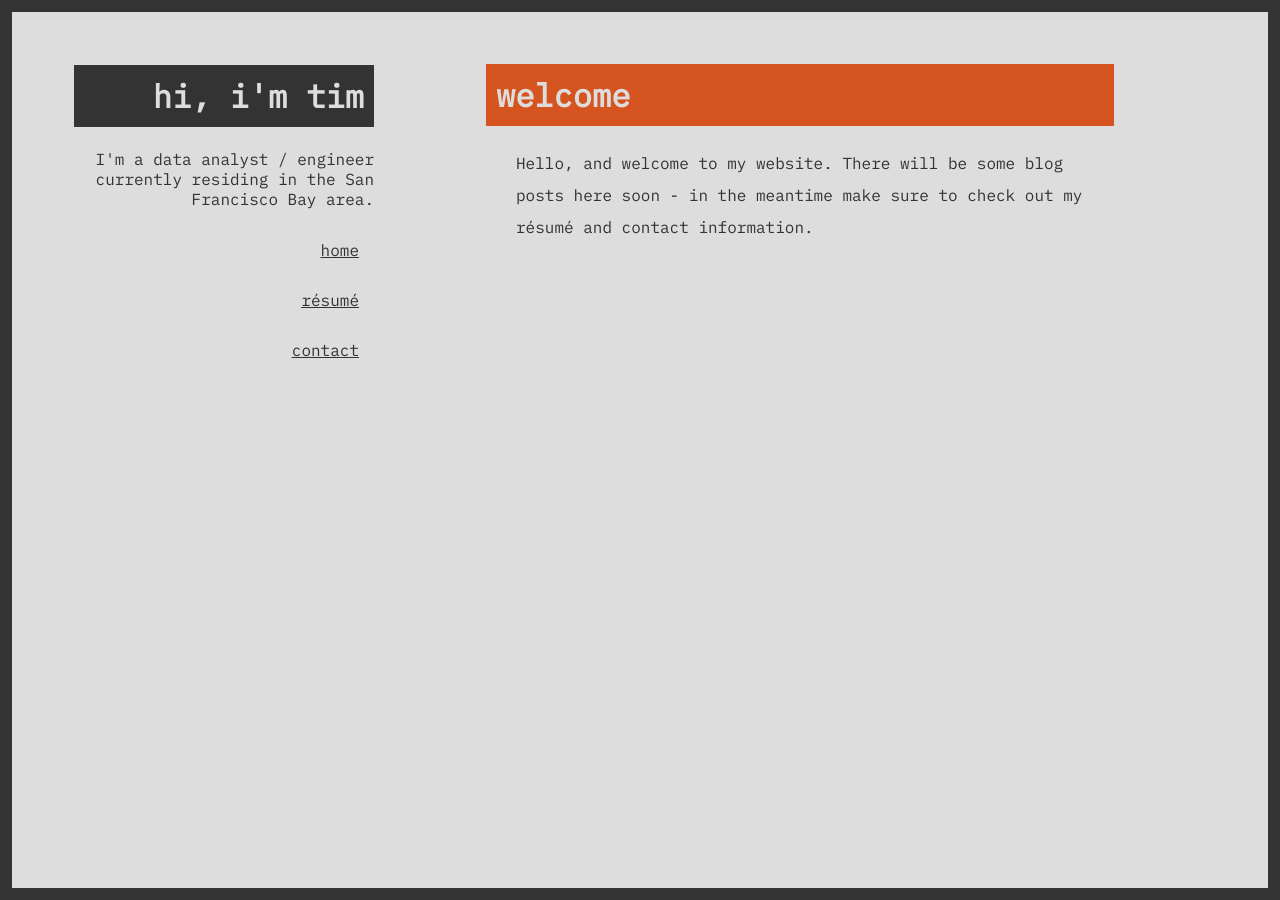
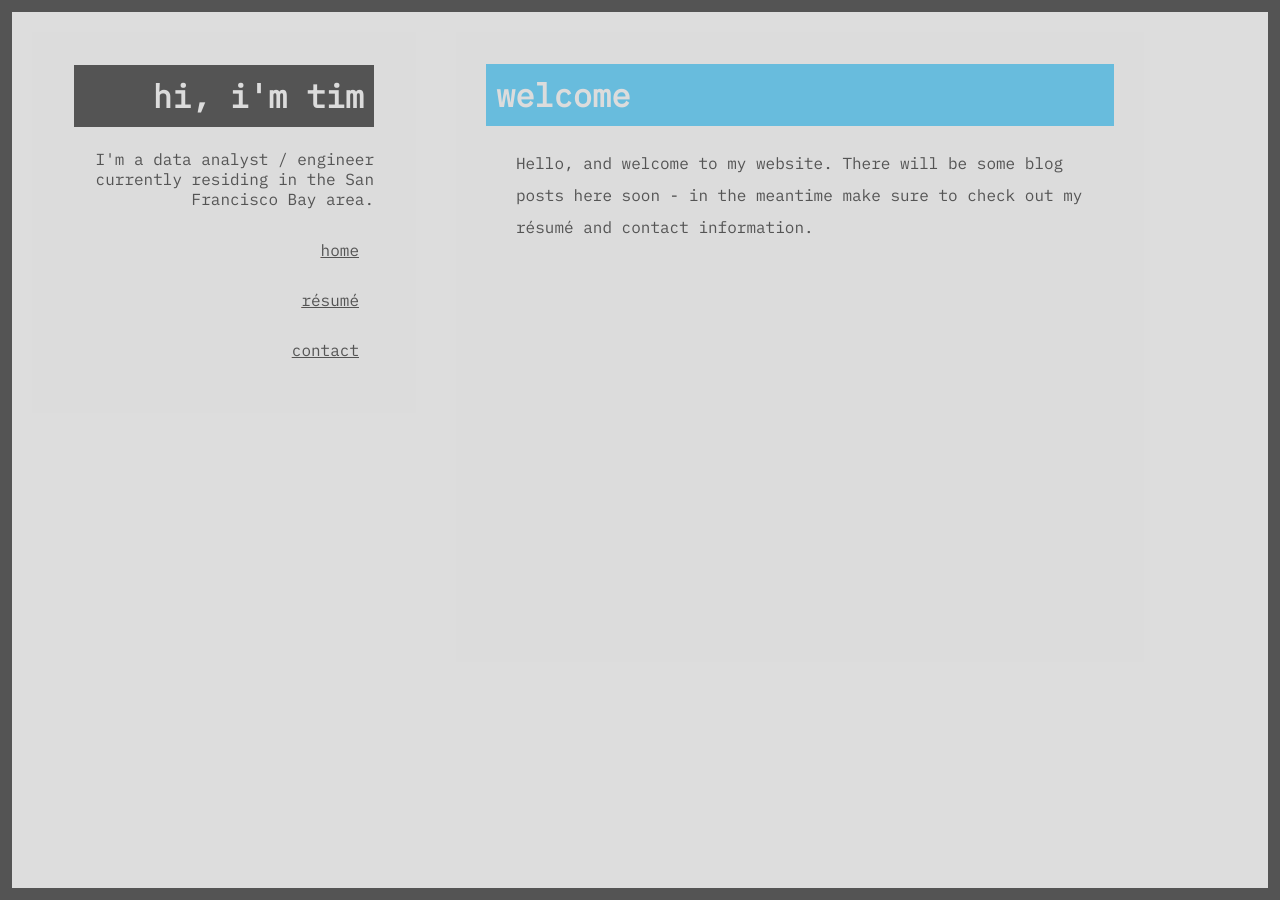
Before and after one commit to timchristie/timchristie.github.io, a Jekyll site: the page built from index.md, in a window 1280 px wide. Built offline with Jekyll 4.4.1, drawn with Linux system fonts in a browser that asks for light colours.

Commit message:
added blue

```diff
--- a/_layouts/default.html
+++ b/_layouts/default.html
@@ -6,7 +6,7 @@
       $(document).ready(function() {
           $('a').mouseenter(function() {
             if($( window ).width() > 980)
-              $('.container').css('border', '12px solid #D65420');
+              $('.container').css('border', '12px solid #29abdf');
           });
 
           $('a').mouseleave(function() {
--- a/assets/css/style.css
+++ b/assets/css/style.css
@@ -76,7 +76,8 @@ h3 {
 .main h1 {
   color: #DDDDDD;
   font-family: 'IBM Plex Mono', monospace;
-  background-color: #D65420;
+  background-color: #29abdf;
+  opacity: 0.8;
   padding-left: 30px;
   margin-top: 32px;
   padding: 10px;
@@ -129,6 +130,7 @@ h3 {
   }
 
   .main {
+    border: 10px solid #333333;
     margin: 10px;
   }
 
@@ -201,6 +203,7 @@ h3 {
 
 
   .container {
+    opacity: 0.8;
     position: fixed;
     top: 0;
     left: 0;
```
Also changed, not shown: 5 other files.
